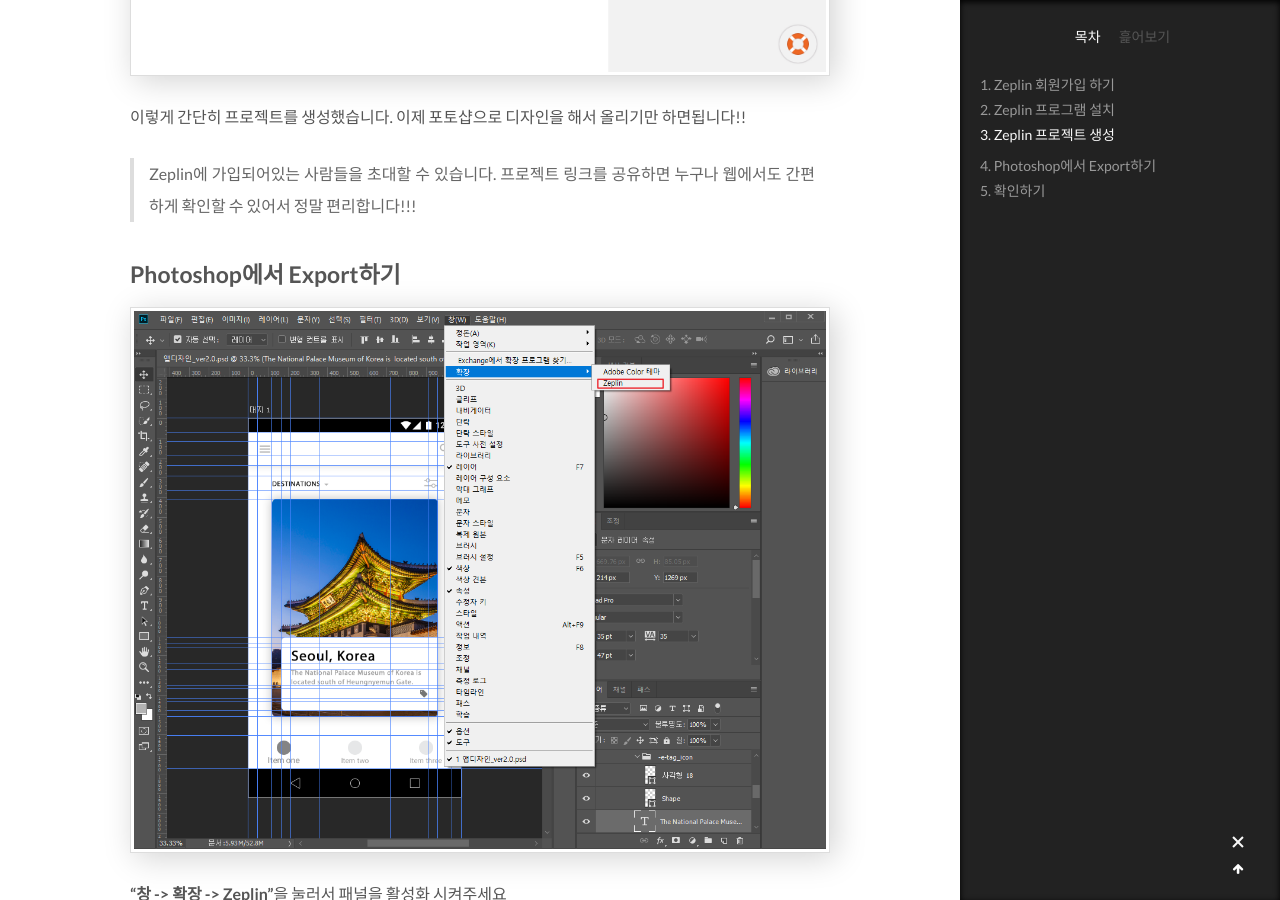
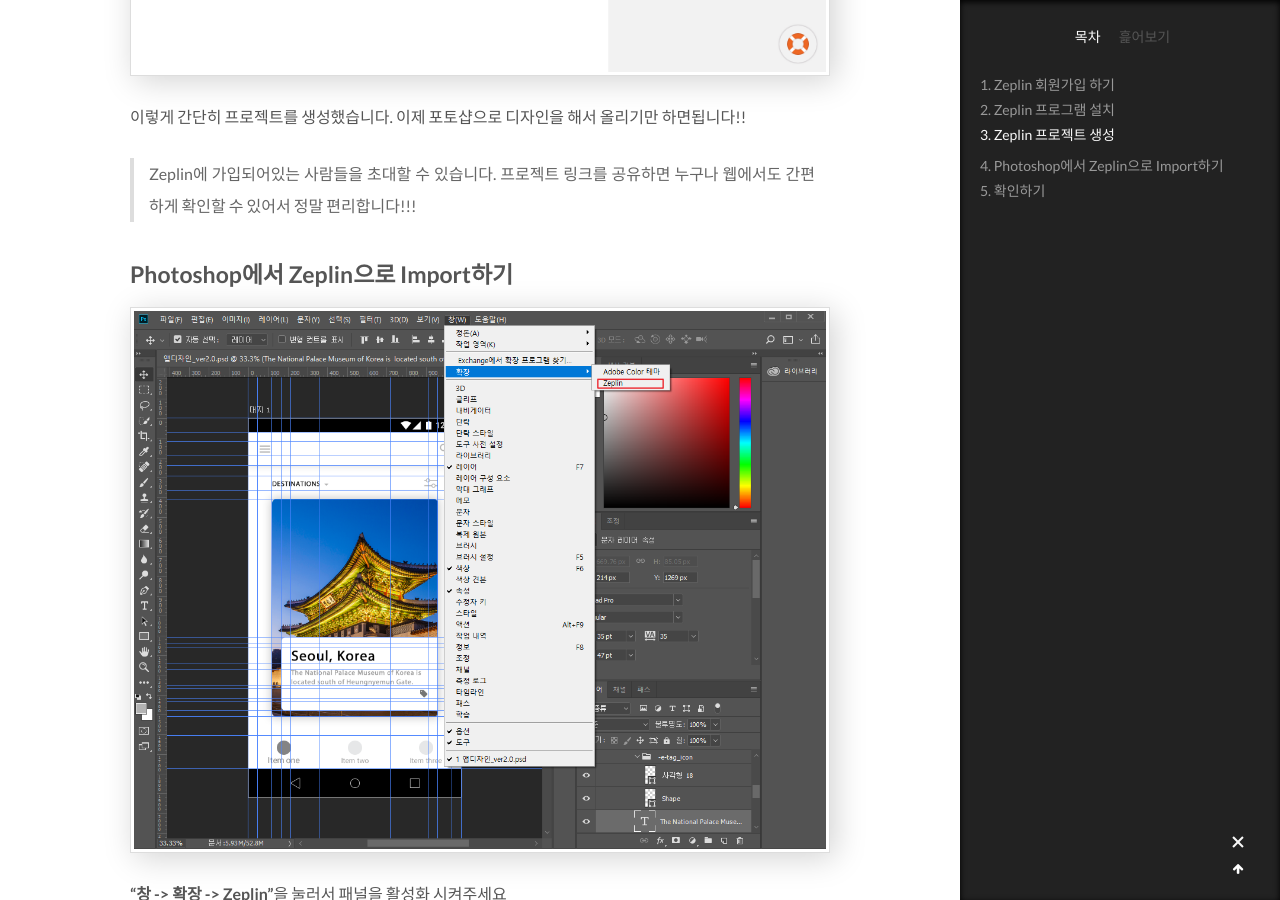
Before and after one commit to wkddnjset/wkddnjset.github.io, a Jekyll site: the page built from _posts/2018-02-03-Zeplin으로-프로젝트-관리하기-[Photoshop].md, in a window 1280 px wide and 900 px high, scrolled down 6472 px. Built offline with Jekyll 4.4.1, drawn with Linux system fonts in a browser that asks for light colours; comment, search, counter and statistics services are not loaded.

Commit message:
2018-02-02

```diff
--- a/_posts/2018-02-03-Zeplin으로-프로젝트-관리하기-[Photoshop].md
+++ b/_posts/2018-02-03-Zeplin으로-프로젝트-관리하기-[Photoshop].md
@@ -56,7 +56,7 @@ tags: photoshop, zeplin
 
 > Zeplin에 가입되어있는 사람들을 초대할 수 있습니다. 프로젝트 링크를 공유하면 누구나 웹에서도 간편하게 확인할 수 있어서 정말 편리합니다!!!
 
-## Photoshop에서 Export하기
+## Photoshop에서 Zeplin으로 Import하기
 
 ![zeplin-11](https://raw.githubusercontent.com/wkddnjset/wkddnjset.github.io/master/_posts/images/2018-02-03/up_load_01.png)
 
```
